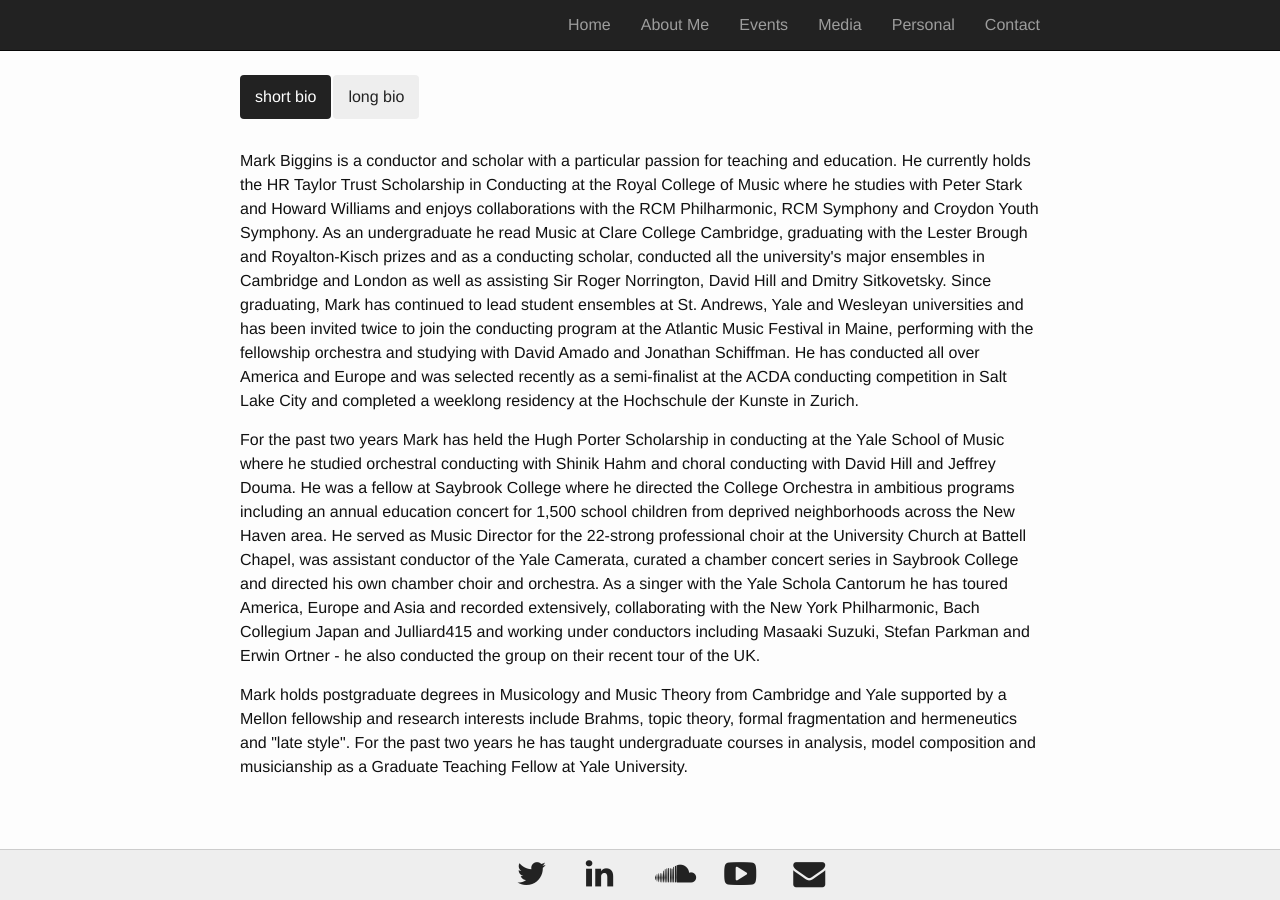
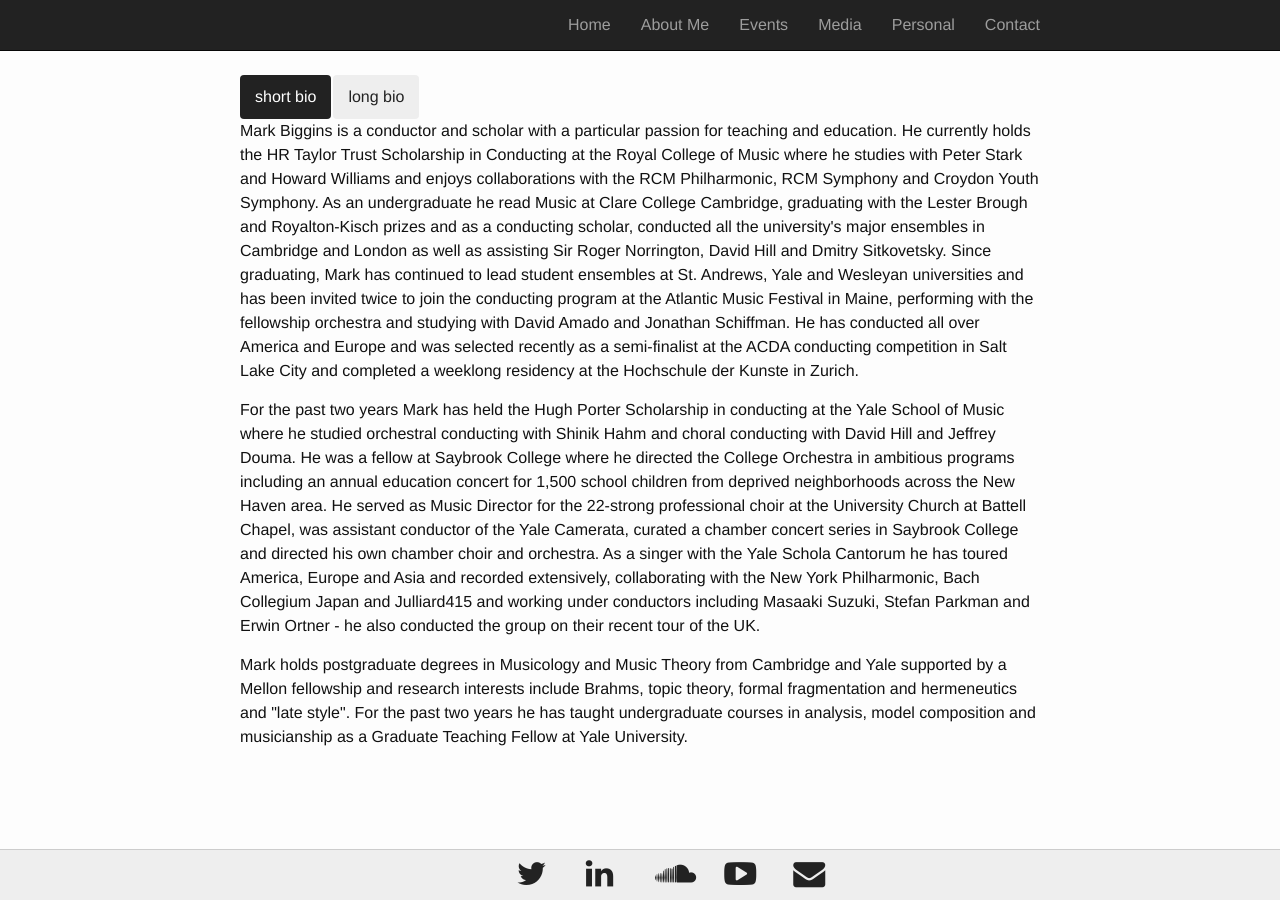
Before and after one commit to musicman10201/musicman10201.github.io, a Jekyll site: the page built from aboutme.html, in a window 1280 px wide. Built offline with Jekyll 4.4.1, drawn with Linux system fonts in a browser that asks for light colours.

Commit message:
Update aboutme.html

```diff
--- a/aboutme.html
+++ b/aboutme.html
@@ -9,7 +9,7 @@ permalink: /aboutme/
     <li role="presentation"><a href="#long_bio" role="tab" data-toggle="tab">long bio</a></li>
   </ul>
 
-  <div class="tab-content top-margin-30 bottom-margin-50">
+  <div class="tab-content bottom-margin-50">
     <div role="tabpanel" class="tab-pane active" id="short_bio">
         <p>
           Mark Biggins is a conductor and scholar with a particular passion for teaching and education.
```
